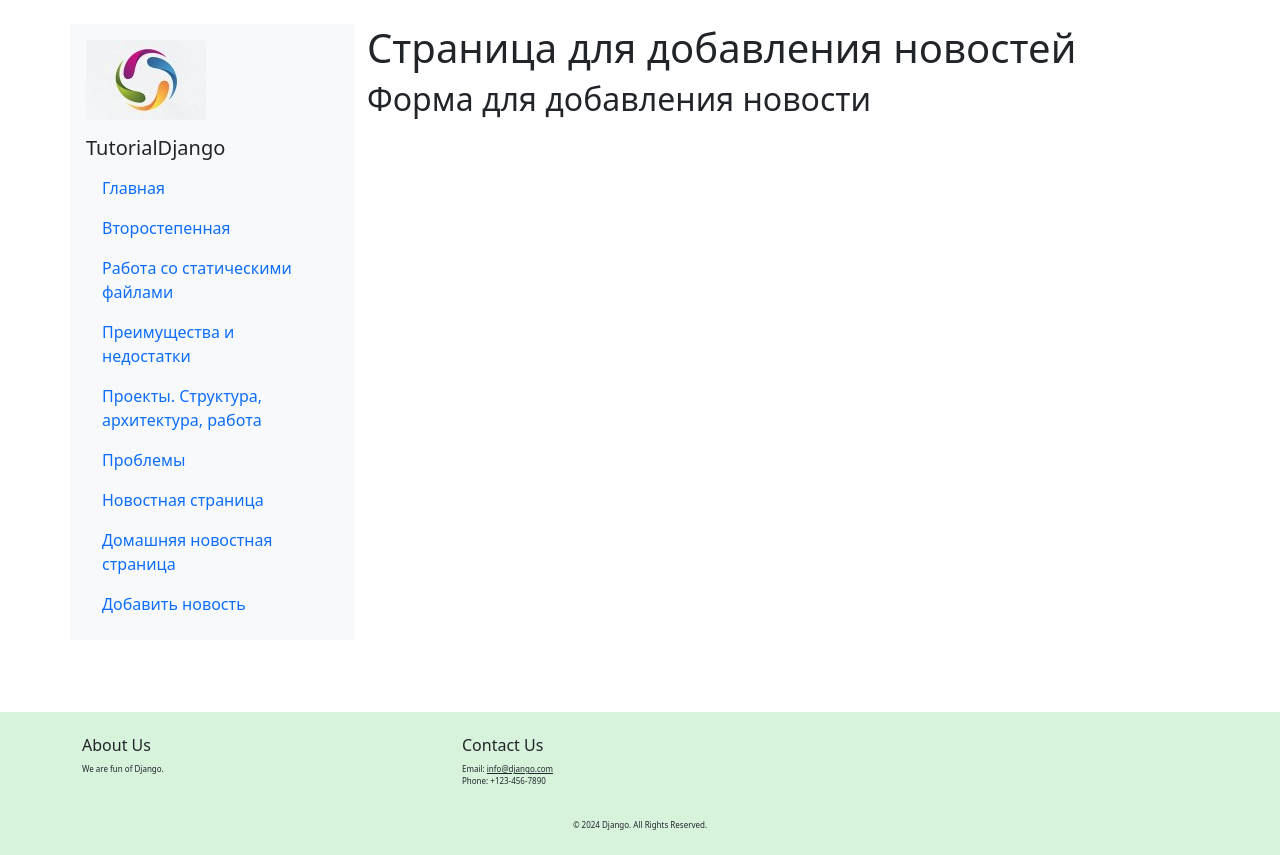
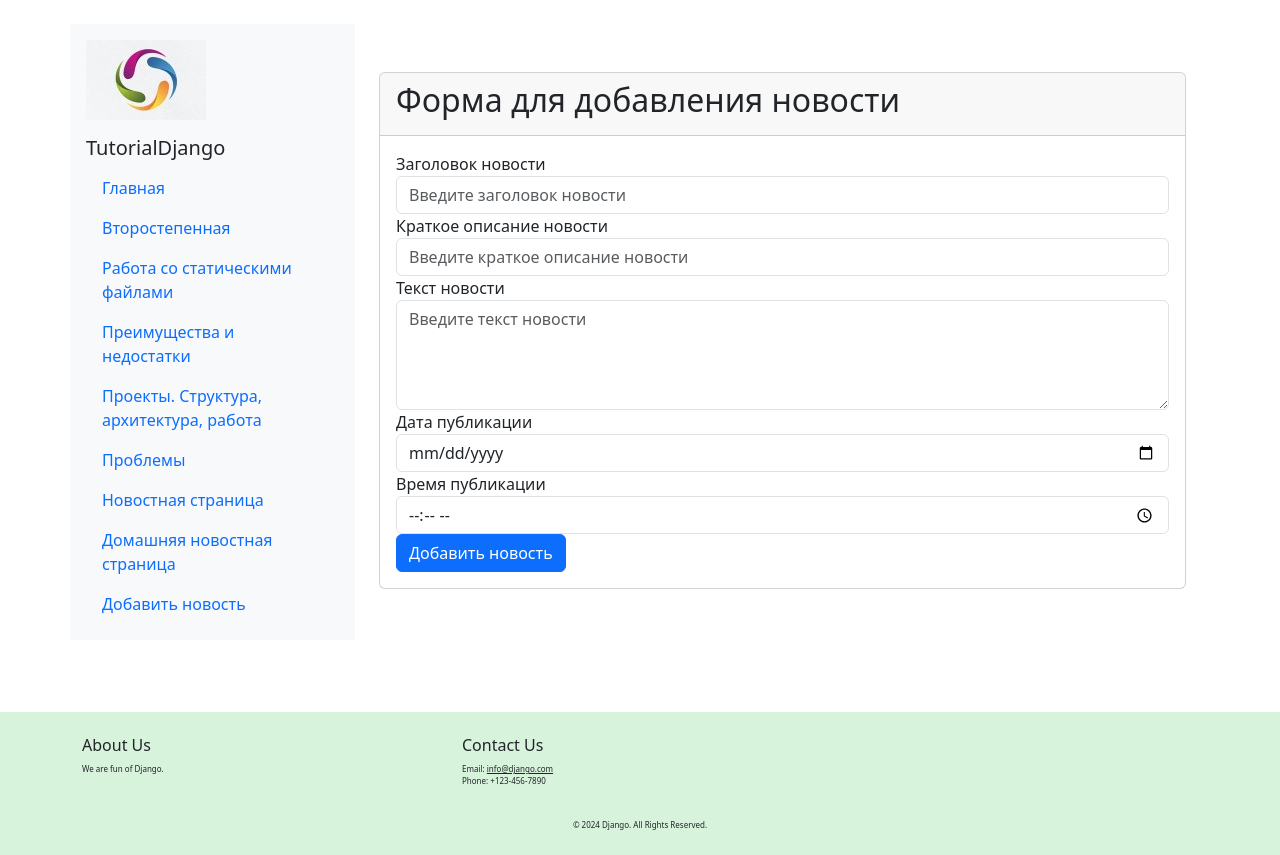
Before and after one commit to Sophiya-ai/DJ03_Django-and-DB, a Django app: page /NewApp/add_news in a window 1280 px wide. Run offline with Django 5.2, Linux system fonts and the light colour scheme; some libraries are stand-ins or nearby versions.

Commit message:
created form for adding news

```diff
--- a/ZeroCoder/NewApp/templates/NewApp/add_news.html
+++ b/ZeroCoder/NewApp/templates/NewApp/add_news.html
@@ -5,12 +5,44 @@
 {% endblock %}
 
 {% block content %}
-    <h1>Страница для добавления новостей</h1>
-    <div>
-        <h2>Форма для добавления новости</h2>
-        <form>
+    <div class="container mt-5">
+        <div class="card">
+            <div class="card-header">
+                <h2>Форма для добавления новости</h2>
+            </div>
+            <div class="card-body">
+                <form method="post"> <!-- можно указать здесь action указывает, куда будут перенаправляться данные,
+                    когда мы их отправим, и какая функция будет их обрабатывать. Можем указать action.
+                    Если его не указать, обрабатывать будет та же функция, которая открывает страницу
 
-        </form>
+                    Отлавливаем ошибку CSRF. Для прохождения проверки в начале формы
+                    (прямо под строкой <form method=”post”>) добавляем {% csrf_token %}-->
+
+                    {% csrf_token %}
+                    <div class="form-group">
+                        <label for="title">Заголовок новости</label>
+                        <input type="text" class="form-control" id="title" placeholder="Введите заголовок новости">
+                    </div>
+                    <div class="form-group">
+                        <label for="shortDescription">Краткое описание новости</label>
+                        <input type="text" class="form-control" id="shortDescription" placeholder="Введите краткое описание новости">
+                    </div>
+                    <div class="form-group">
+                        <label for="content">Текст новости</label>
+                        <textarea class="form-control" id="content" placeholder="Введите текст новости" rows="4"></textarea>
+                    </div>
+                    <div class="form-group">
+                        <label for="date">Дата публикации</label>
+                        <input type="date" class="form-control" id="date">
+                    </div>
+                    <div class="form-group">
+                        <label for="time">Время публикации</label>
+                        <input type="time" class="form-control" id="time">
+                    </div>
+                    <button type="submit" class="btn btn-primary">Добавить новость</button>
+                </form>
+            </div>
+        </div>
     </div>
 
 {% endblock %}
```
